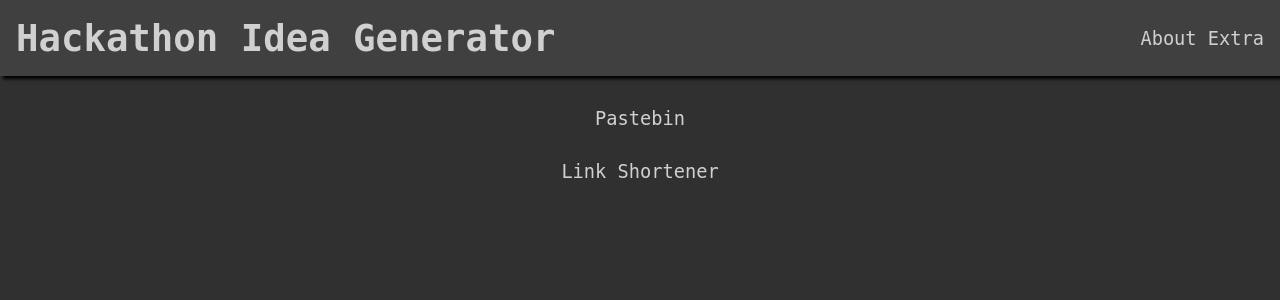
After one commit to dmccrevan/hackathon-ai, a Flask app: page /extra in a window 1280 px wide. The commit adds this page. Shown: the top 300 px of the page. Run offline with Flask 2, Linux system fonts and the light colour scheme; parts of the project's set-up code (start-up, migrations or seed data) failed here and were passed over.

Commit message:
Link shortener and then some
Created a simple link shortener and added an about and extra page

```diff
--- a/main.py
+++ b/main.py
@@ -1,4 +1,4 @@
-import os
+import os, random, string
 from flask import Flask, render_template, redirect, request
 from scripts.generate import Generator
 
@@ -16,9 +16,17 @@ except:
 def index():
     return render_template('index.html')
 
-@app.route('/idea', methods=['POST'])
+@app.route('/about')
+def about():
+    return render_template('about.html')
+
+@app.route('/idea', methods=['GET', 'POST'])
 def idea():
     return render_template('idea.html', tagline=mygen.generate_tagline())
+
+@app.route('/extra')
+def extra():
+    return render_template('extra.html')
 
 @app.route('/pastes-list')
 def pastes_list():
@@ -35,9 +43,24 @@ def new_paste():
     else:
     	return render_template('new-paste.html')
 
+@app.route('/paste', defaults = { 'name': None })
 @app.route('/paste/<name>')
 def paste(name=None):
     if name is None:
         return redirect('/pastes-list')
     with open(PASTES_DIR + '/' + name, 'r') as f:
         return render_template('paste.html', name=name, content=f.read())
+
+shortlinks = {}
+@app.route('/shrtn', methods=['GET', 'POST'], defaults = { 'code': None })
+@app.route('/shrtn/<code>')
+def shrtn(code=None):
+    if request.method == 'POST':
+        code = ''.join(random.choice(string.ascii_lowercase) for i in range(10))
+        shortlinks[code] = request.form['link']
+        return redirect('/shrtn?code=' + code)
+    else:
+        if code is not None and shortlinks[code] is not None:
+            return redirect(shortlinks[code])
+        else:
+            return render_template('shrtn.html', code=request.args.get('code'))
--- a/static/base.css
+++ b/static/base.css
@@ -14,6 +14,10 @@ header {
     background-color: #404040;
     box-shadow: 0.2rem 0.2rem 0.2rem black;
     padding: 1rem;
+    display: flex;
+    flex-flow: row nowrap;
+    justify-content: space-between;
+    align-items: center;
 }
 
 article{
--- /dev/null
+++ b/templates/about.html
@@ -0,0 +1,5 @@
+{% extends "base.html" %}
+
+{% block content %}
+About us (we need to put more here)
+{% endblock %}
--- a/templates/base.html
+++ b/templates/base.html
@@ -8,6 +8,10 @@
     <body>
         <header>
             <h1><a href="/">Hackathon Idea Generator</a></h1>
+            <span>
+                <a href="/about">About</a>
+                <a href="/extra">Extra</a>
+            </span>
         </header>
         <article>
             {% block content %}{% endblock %}
--- /dev/null
+++ b/templates/extra.html
@@ -0,0 +1,6 @@
+{% extends "base.html" %}
+
+{% block content %}
+<a href="/pastes-list">Pastebin</a>
+<a href="/shrtn">Link Shortener</a>
+{% endblock %}
--- a/templates/idea.html
+++ b/templates/idea.html
@@ -9,7 +9,7 @@
 
 <div id="share-buttons">
 
-	<!-- Twitter -->
+    <!-- Twitter -->
     <a href="https://twitter.com/share?url=https://hackAI.xyz&amp;text={{ tagline }}&amp;hashtags=generateIdeas" target="_blank">
         <img src="https://simplesharebuttons.com/images/somacro/twitter.png" alt="Twitter" />
     </a>
```
Also changed, not shown: templates/shrtn.html (added, +11 -0 lines), 1 other file.
